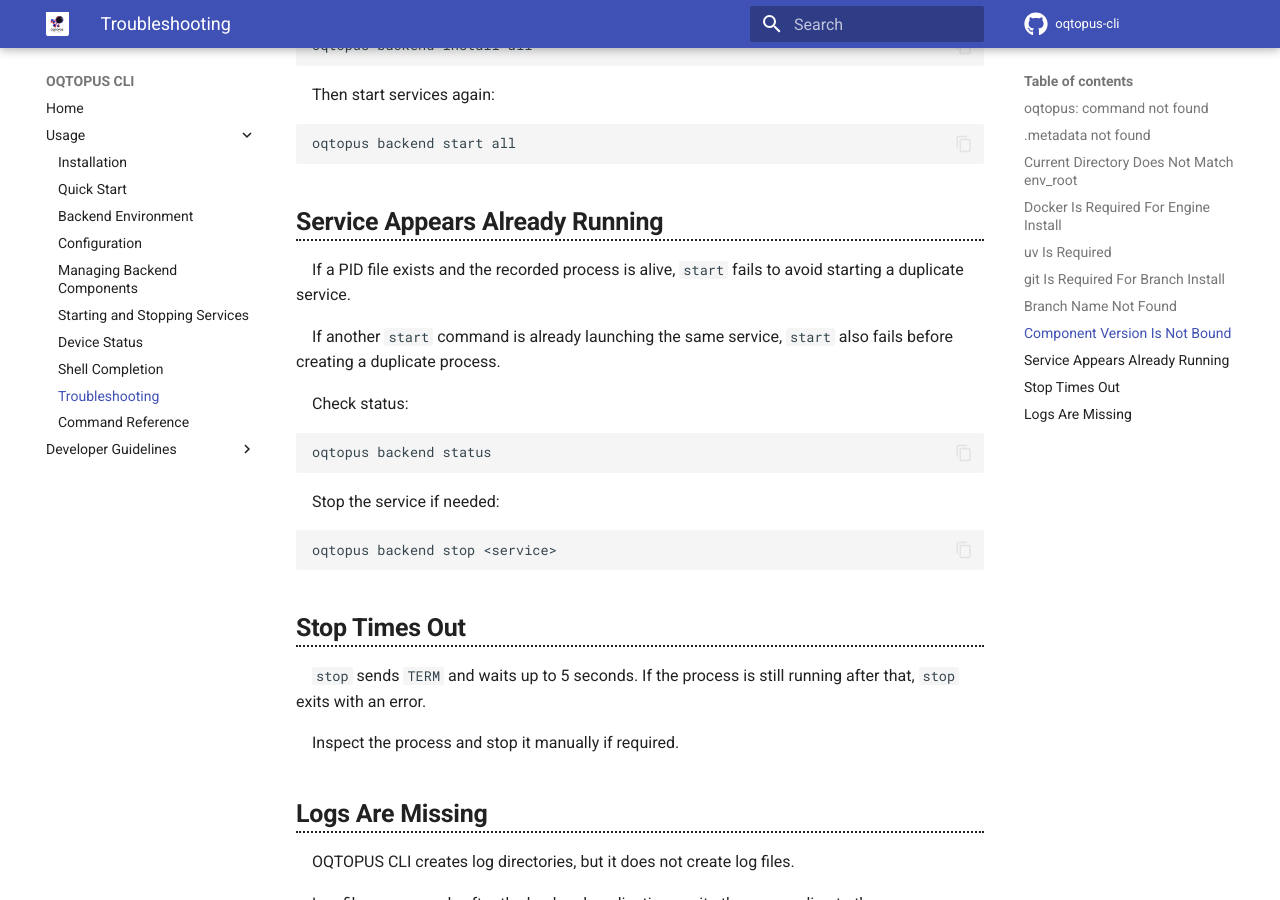
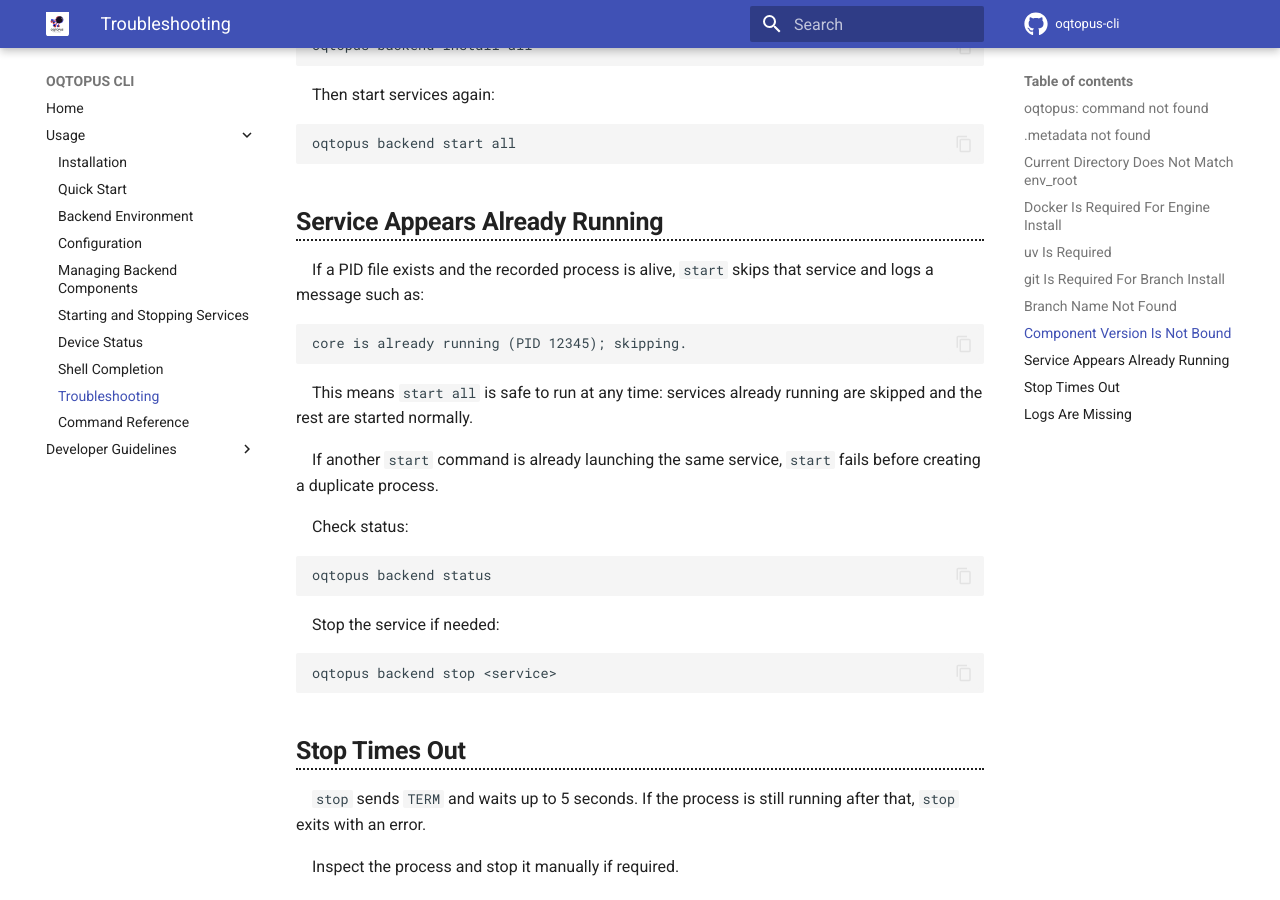
Before and after one commit to oqtopus-team/oqtopus-cli, an MkDocs documentation site: the page built from docs/usage/troubleshooting.md, in a window 1280 px wide and 900 px high, scrolled down 2200 px. Built offline with MkDocs 1.6.1 and Material for MkDocs 9.7.7, drawn with Linux system fonts in a browser that asks for light colours; comment, search, counter and statistics services are not loaded.

Commit message:
feat: skip already-running services on start instead of failing
Previously, starting a service that was already running caused an error,
which made start all abort partway through if any service was already up.
Now start logs a skip message and continues, making start all idempotent.

````diff
--- a/docs/usage/troubleshooting.md
+++ b/docs/usage/troubleshooting.md
@@ -105,11 +105,18 @@ oqtopus backend start all
 
 ## Service Appears Already Running
 
-If a PID file exists and the recorded process is alive, `start` fails to avoid
-starting a duplicate service.
+If a PID file exists and the recorded process is alive, `start` skips that
+service and logs a message such as:
 
-If another `start` command is already launching the same service, `start` also
-fails before creating a duplicate process.
+```text
+core is already running (PID 12345); skipping.
+```
+
+This means `start all` is safe to run at any time: services already running
+are skipped and the rest are started normally.
+
+If another `start` command is already launching the same service, `start` fails
+before creating a duplicate process.
 
 Check status:
 
````
Also changed, not shown: 1 other file.
